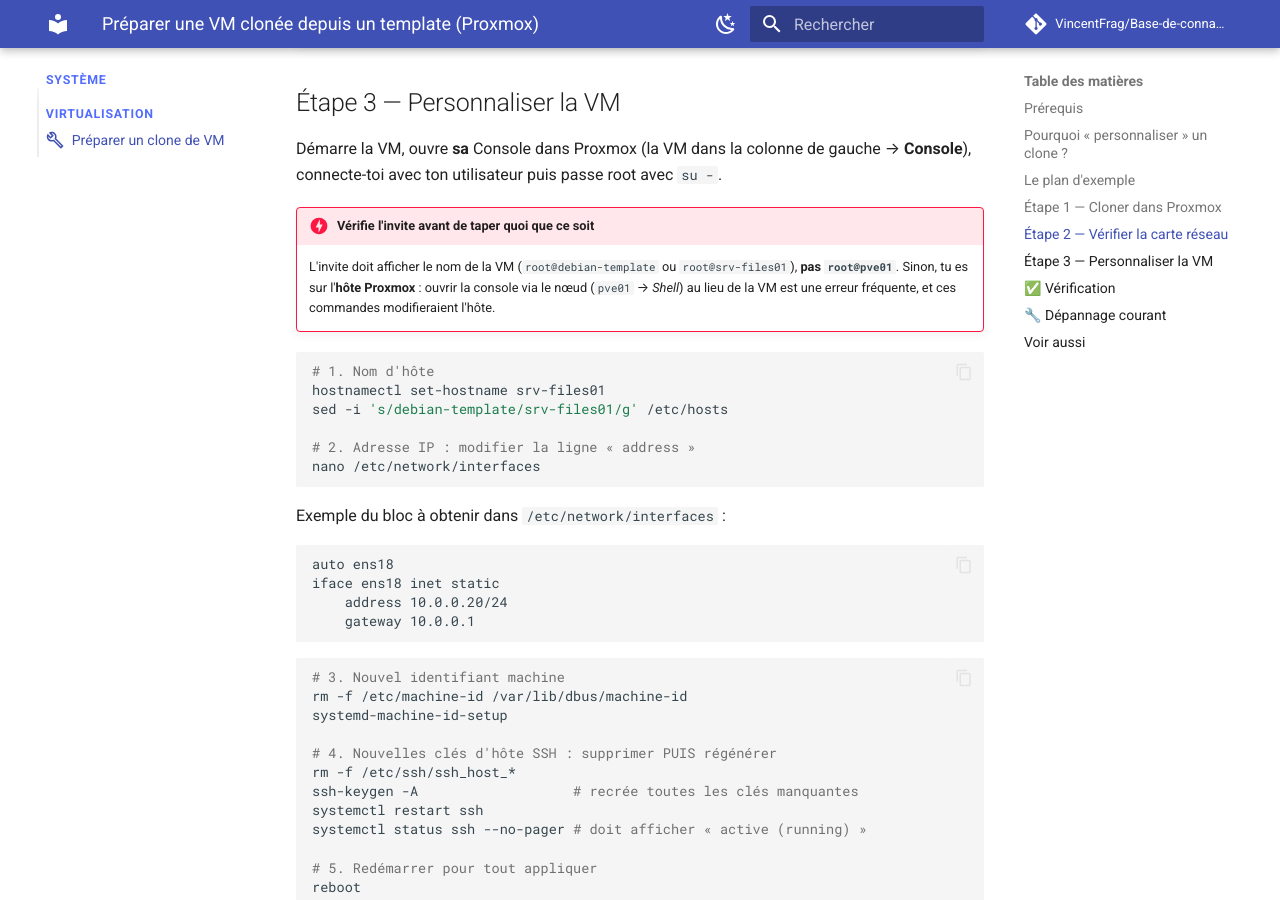
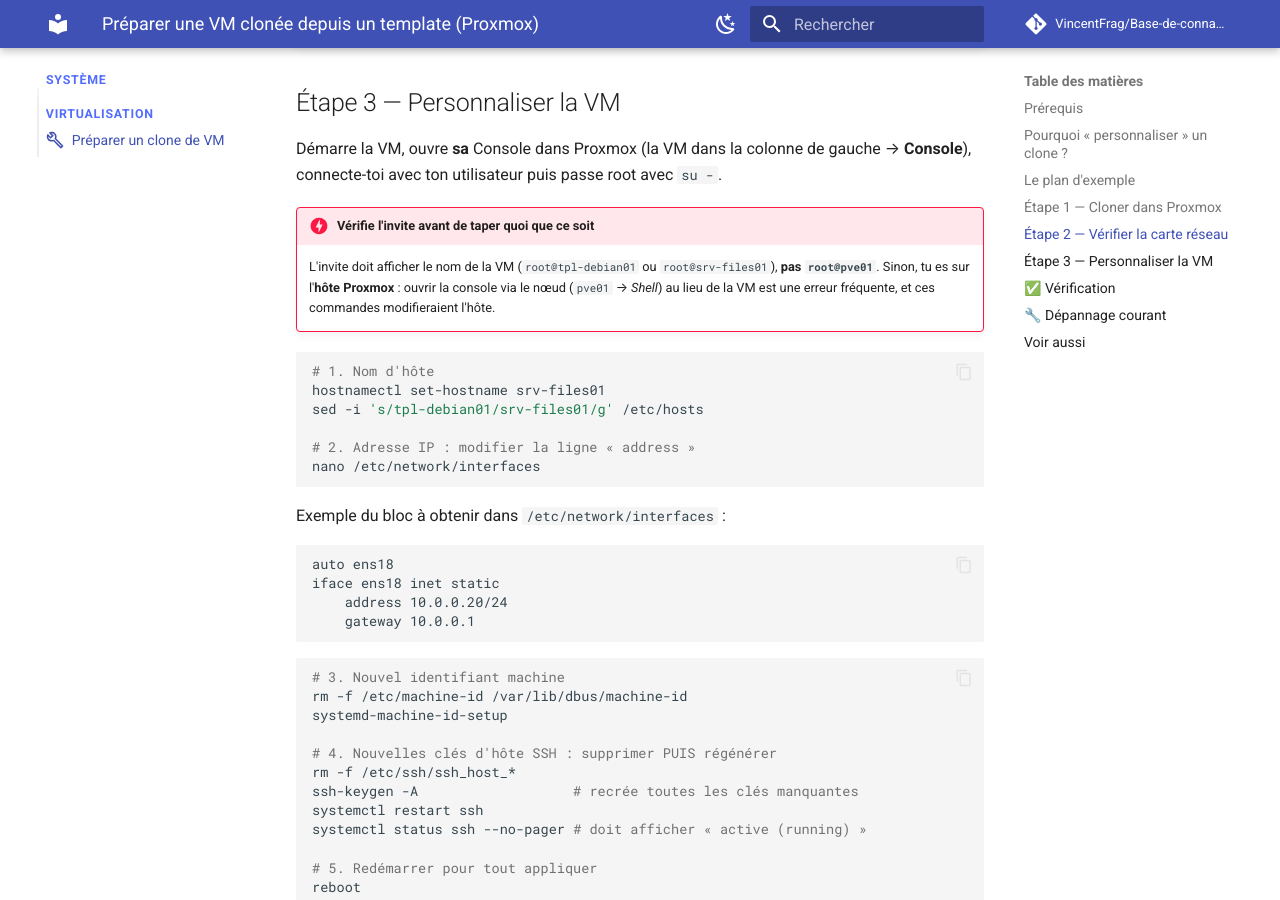
Before and after one commit to VincentFrag/Base-de-connaissances, an MkDocs documentation site: the page built from docs/systeme/tuto-preparer-clone-vm.md, in a window 1280 px wide and 900 px high, scrolled down 2007 px. Built offline with MkDocs 1.6.1 and Material for MkDocs 9.7.7, drawn with Linux system fonts in a browser that asks for light colours; comment, search, counter and statistics services are not loaded; some of the changed text lies outside the part shown.

Commit message:
Anonymisation : nom générique pour le template Debian
Co-Authored-By: Claude Opus 5.5 <noreply@anthropic.com>
Claude-Session: https://claude.ai/code/session_01EWjCG6kPyoPBMRyV5mSjGw

````diff
--- a/docs/systeme/tuto-preparer-clone-vm.md
+++ b/docs/systeme/tuto-preparer-clone-vm.md
@@ -14,7 +14,7 @@ tags: [système, tuto, proxmox, virtualisation, template, clone, debian]
 ## Prérequis
 
 - Un hôte Proxmox avec un **template** Debian (VM convertie en modèle : clic droit → *Convert to template*)
-- Le template configuré en IP fixe (ici `10.0.0.200`, nom `debian-template`)
+- Le template configuré en IP fixe (ici `10.0.0.200`, nom `tpl-debian01`)
 
 ## Pourquoi « personnaliser » un clone ?
 
@@ -31,7 +31,7 @@ Un clone est une **copie exacte** du modèle. Sans retouche, chaque clone a :
 
 | VM | IP |
 |---|---|
-| `debian-template` (modèle) | `10.0.0.200` |
+| `tpl-debian01` (modèle) | `10.0.0.200` |
 | `srv-files01` | `10.0.0.20` |
 | `srv-lb01` | `10.0.0.30` |
 | `srv-web01` | `10.0.0.31` |
@@ -63,13 +63,13 @@ Dans la VM clonée : **Hardware → Network Device** (double-clic) :
 Démarre la VM, ouvre **sa** Console dans Proxmox (la VM dans la colonne de gauche → **Console**), connecte-toi avec ton utilisateur puis passe root avec `su -`.
 
 !!! danger "Vérifie l'invite avant de taper quoi que ce soit"
-    L'invite doit afficher le nom de la VM (`root@debian-template` ou `root@srv-files01`), **pas `root@pve01`**. Sinon, tu es sur l'**hôte Proxmox** : ouvrir la console via le nœud (`pve01` → *Shell*) au lieu de la VM est une erreur fréquente, et ces commandes modifieraient l'hôte.
+    L'invite doit afficher le nom de la VM (`root@tpl-debian01` ou `root@srv-files01`), **pas `root@pve01`**. Sinon, tu es sur l'**hôte Proxmox** : ouvrir la console via le nœud (`pve01` → *Shell*) au lieu de la VM est une erreur fréquente, et ces commandes modifieraient l'hôte.
 
 
 ```bash
 # 1. Nom d'hôte
 hostnamectl set-hostname srv-files01
-sed -i 's/debian-template/srv-files01/g' /etc/hosts
+sed -i 's/tpl-debian01/srv-files01/g' /etc/hosts
 
 # 2. Adresse IP : modifier la ligne « address »
 nano /etc/network/interfaces
````
Also changed, not shown: CLAUDE.md (+1 -1 lines).
